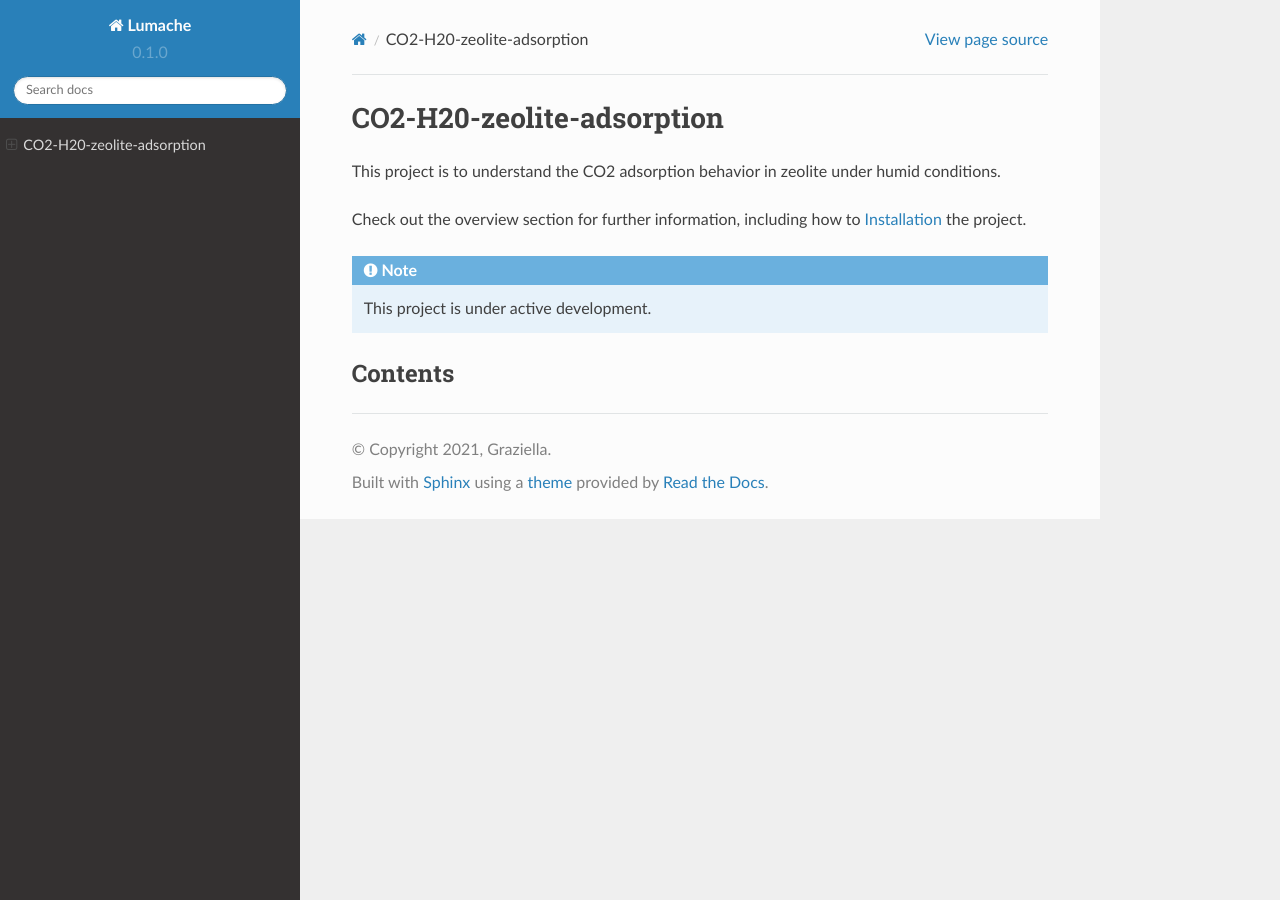
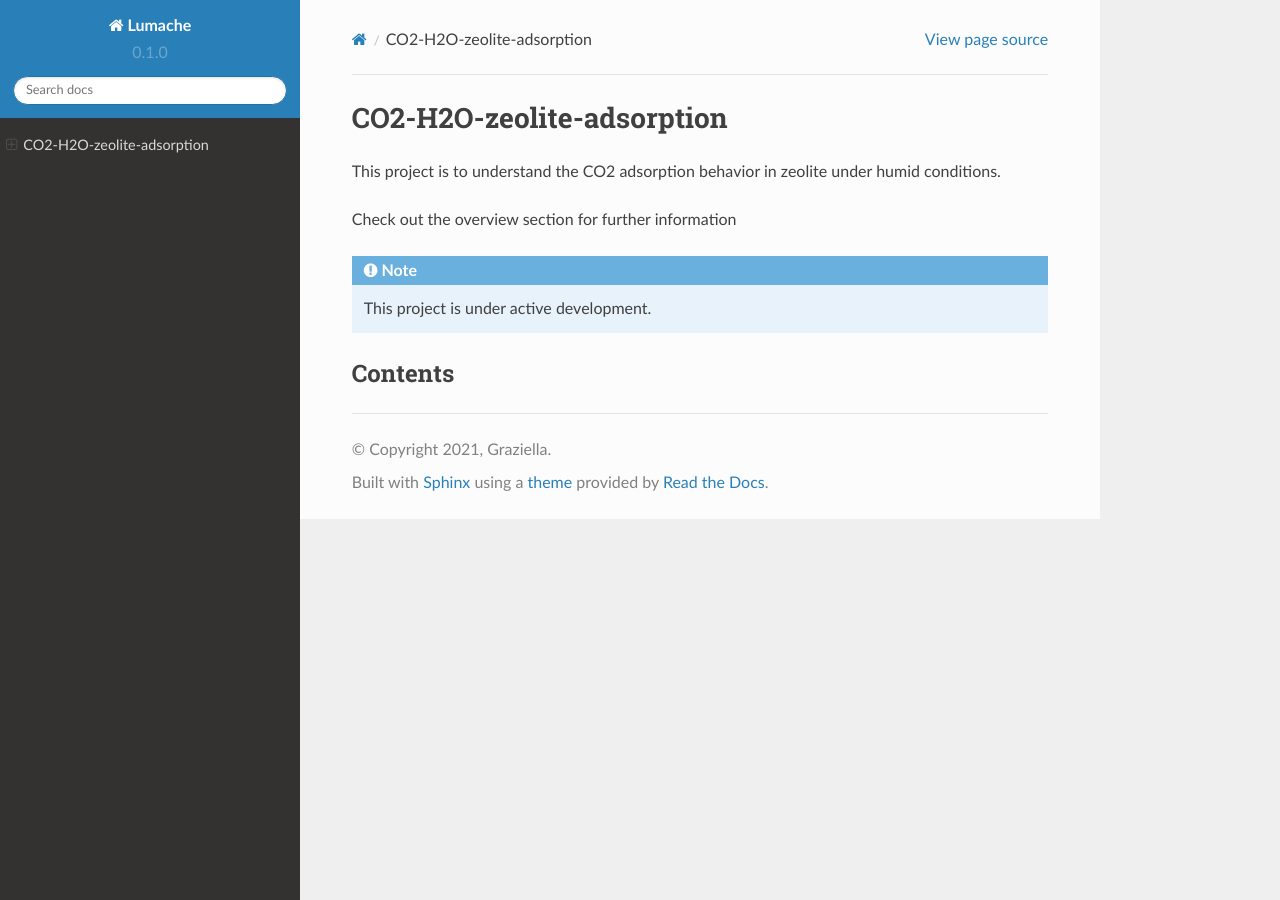
Before and after one commit to calvin1126/CO2_H2O_zeolite_adsorption, a Sphinx documentation site: the page built from docs/source/index.rst, in a window 1280 px wide. Built offline with Sphinx 7.4.7 and the Read the Docs theme 2.0.0, drawn with Linux system fonts in a browser that asks for light colours; pages that are not in the unit, such as notebooks, are missing from menus.

Commit message:
Update index.rst

```diff
--- a/docs/source/index.rst
+++ b/docs/source/index.rst
@@ -1,10 +1,9 @@
-CO2-H20-zeolite-adsorption
+CO2-H2O-zeolite-adsorption
 ===================================
 
 This project is to understand the CO2 adsorption behavior in zeolite under humid conditions.
 
-Check out the :doc:`overview` section for further information, including
-how to :ref:`installation` the project.
+Check out the :doc:`overview` section for further information
 
 .. note::
 
```
